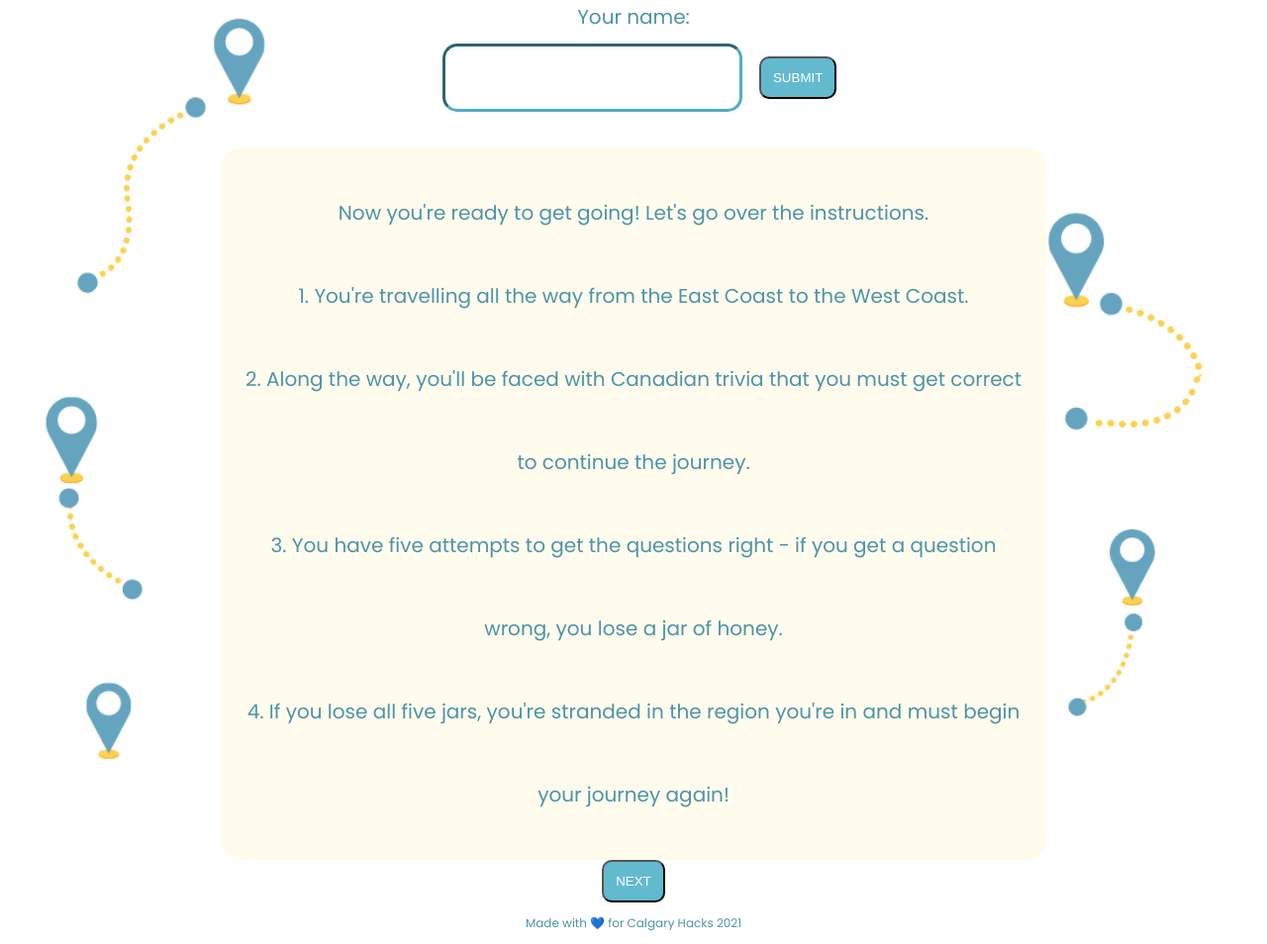
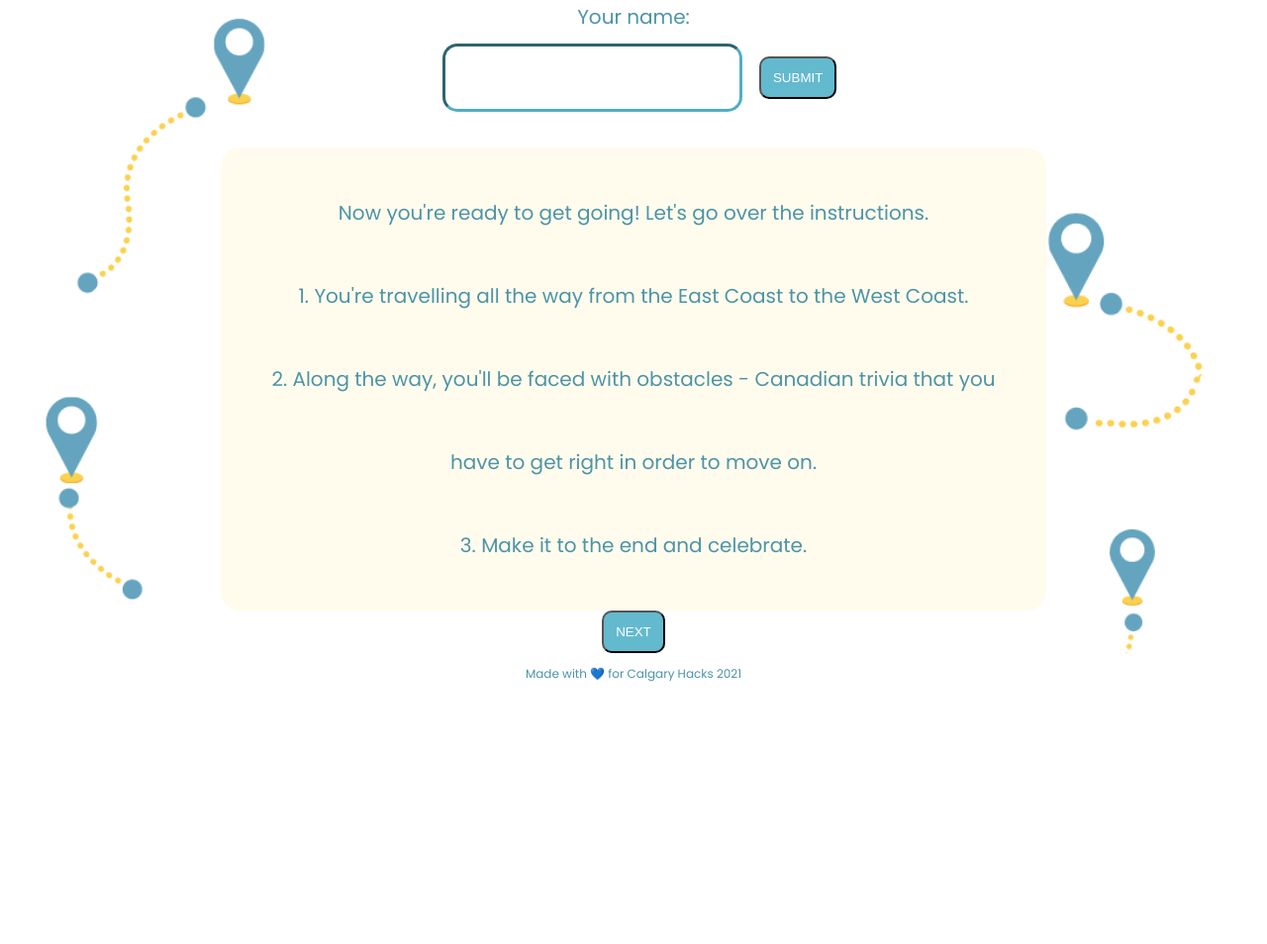
Before and after one commit to nicholas-roman/cruising-across-canada, a plain HTML site: page index.html in a window 1280 px wide. Shown: the part 462-1416 px from the top of the page at 99% size. After the commit the page ends 1164 px from the top, so only its background shows below. Drawn offline with Linux system fonts and the light colour scheme.

Commit message:
Update index.html

```diff
--- a/index.html
+++ b/index.html
@@ -35,9 +35,8 @@
 				</form>
 				<p>Now you're ready to get going! Let's go over the instructions.<br>
 				1. You're travelling all the way from the East Coast to the West Coast.<br>
-				2. Along the way, you'll be faced with Canadian trivia that you must get correct to continue the journey.<br>
-				3. You have five attempts to get the questions right - if you get a question wrong, you lose a jar of honey.<br>
-				4. If you lose all five jars, you're stranded in the region you're in and must begin your journey again!
+				2. Along the way, you'll be faced with obstacles - Canadian trivia that you have to get right in order to move on.<br>
+				3. Make it to the end and celebrate.<br>
 				</p>
 				<a href="greetbc.html"><button>NEXT</button></a>
     		</div><!-- /.blurb -->
```
